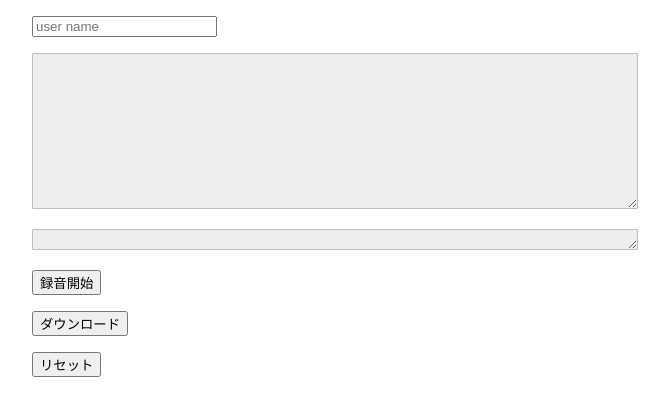
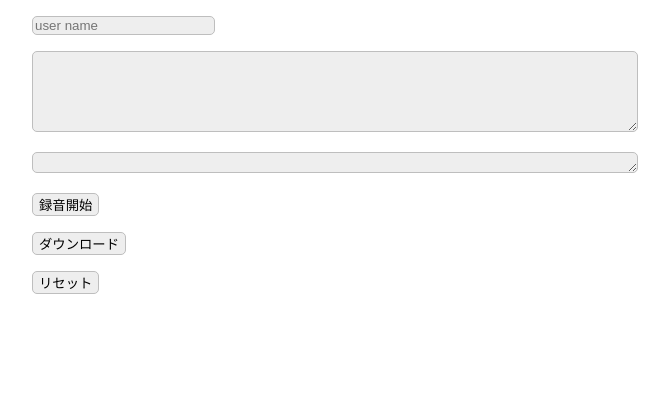
Before and after one commit to MahiroHoshino/MinutesService, a Flask app: page / in a window 1280 px wide. Shown: the top 416 px of the page, without its empty margins (308-977 px from the left). Run offline with Flask 2, Linux system fonts and the light colour scheme; data that the repository does not hold is empty; some libraries are stand-ins or nearby versions.

Commit message:
デザイン変更

```diff
--- a/templates/index.html
+++ b/templates/index.html
@@ -18,7 +18,15 @@
             width: 100%;
             background: #eee;
             border: 1px solid #bebebe;
-            border-radius: 1px;
+            border-radius: 5px;
+        }
+        input {
+            background: #eee;
+            border: 1px solid #bebebe;
+            border-radius: 5px;
+        }
+        input[type="button"]:hover {
+            background: #bbb;
         }
     </style>
     <script src="https://code.jquery.com/jquery-3.2.1.min.js"></script>
@@ -134,16 +142,14 @@ $(function() {
         }).done(function(res) {
             $('#result').empty();
             var json = JSON.parse(res);
-            // console.log(json);
             for(var i in json) {
-                // console.log(json[i].text);
                 $('#result').append('<p>'+ json[i].name + " : " +json[i].text +'</p>');
             }
         });
     };
 
     (function() {
-        setInterval(comeBack, 1000);
+        setInterval(comeBack, 3000);
     })();
 
 });
@@ -152,7 +158,7 @@ $(function() {
 <body>
     <main>
         <p><input id="name" type="text" placeholder="user name"></p>
-        <p><textarea readonly id="result_text" cols="100" rows="10"></textarea></p>
+        <p><textarea readonly id="result_text" cols="100" rows="5"></textarea></p>
         <p><textarea readonly id="status" cols="100" rows="1"></textarea></p>
         <p><input id="start" type="button" value="録音開始"></p>
         <p><input id="download" type="button" value="ダウンロード"></p>
```
Also changed, not shown: README.md, static/download/null.txt (added).
